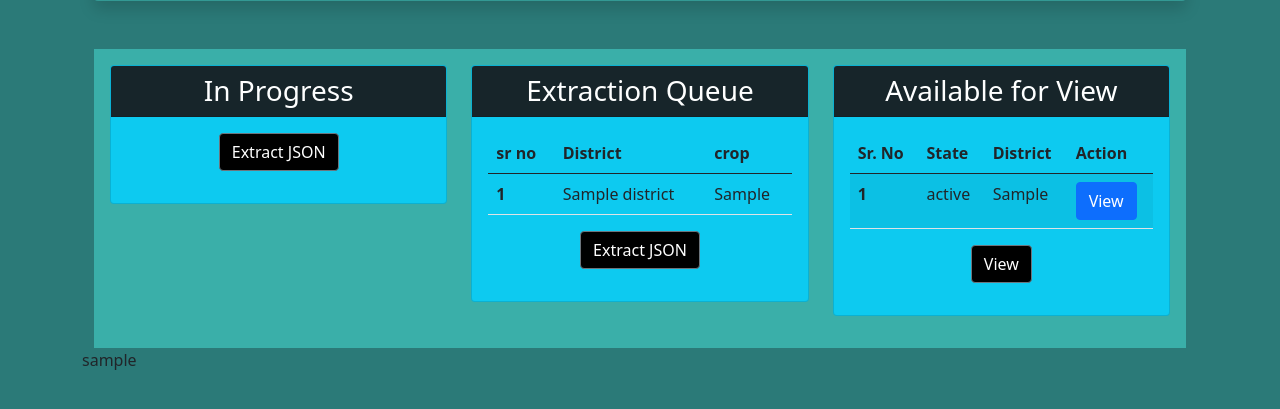
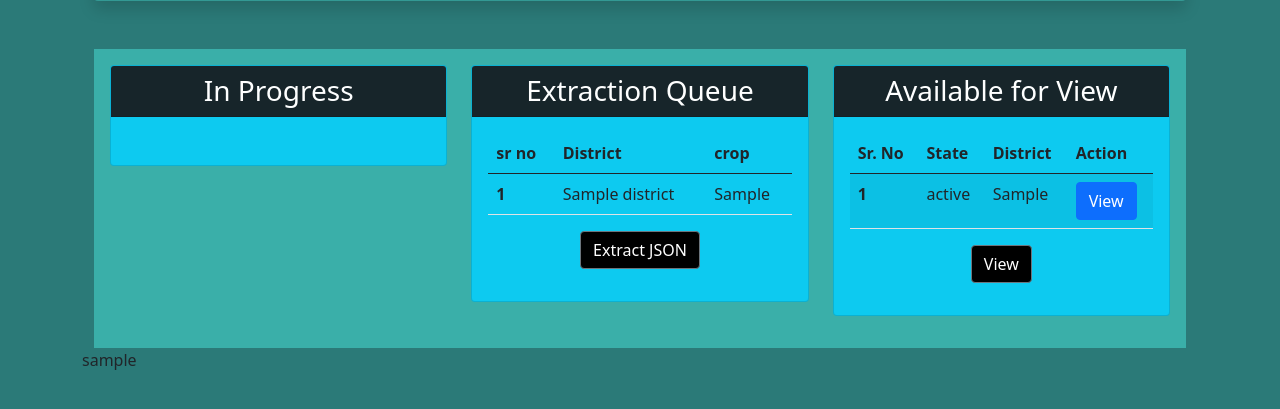
Before and after one commit to Bhaveshkorane/cropPatterns, a Django app: template templates/states.html in a window 1280 px wide. Shown: the part 370-779 px from the top of the page. Run offline with Django 5.2, Linux system fonts and the light colour scheme; tables that the repository leaves empty hold one stand-in row (values such as "Sample post"); the template is opened without the code that fills it: values that come from a table or form of the project are taken from there, most other values are stand-ins (such as "Sample title", 1, 10 or a date in 2020); data that the repository does not hold is empty; parts of the project's set-up code (start-up, migrations or seed data) failed here and were passed over; some libraries are stand-ins or nearby versions.

Commit message:
updated Home page page

```diff
--- a/templates/states.html
+++ b/templates/states.html
@@ -69,7 +69,7 @@
                     </div>
                     <div class="card-body scrollable-card">
                         <div class="mb-3 d-flex justify-content-center">
-                            <a href="{% url 'queue_url' %}" class="btn btn-secondary">Extract JSON</a>
+
                         </div>
                     </div>
                 </div>
```
